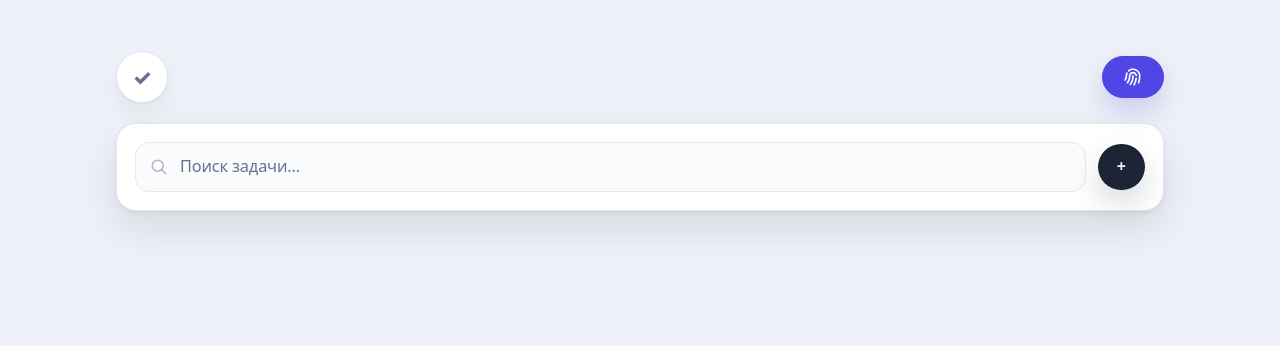
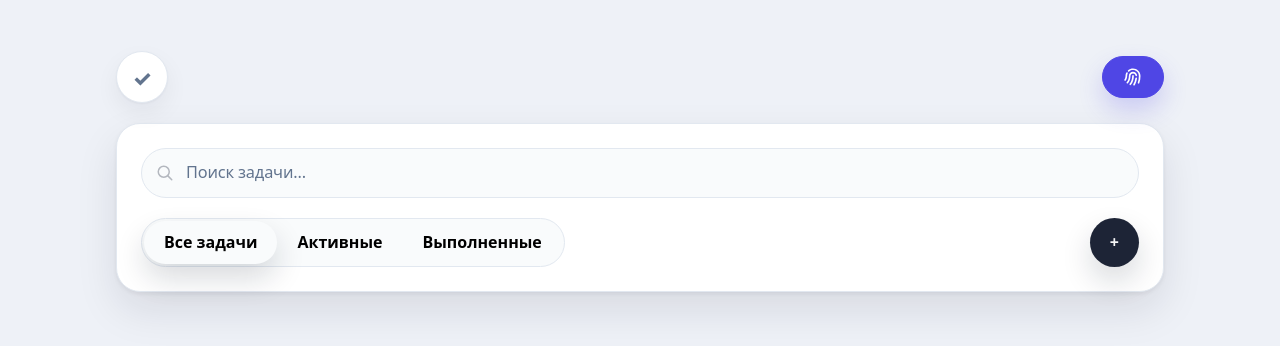
Before and after one commit to MustafaProger/taskflow, a React (Vite) app: page / in a window 1280 px wide. Shown: the top 346 px of the page. Built offline with nearby package versions, Linux system fonts and the light colour scheme.

Commit message:
feat: добавлено состояние задач (TaskState) без логики

```diff
--- a/new-knowledge/React.md
+++ b/new-knowledge/React.md
@@ -7,6 +7,7 @@
 
 1. [Как устроены `props` и где тут `children`?](#react-q1)
 2. [Какие бывают категории компонентов в React-проекте?](#react-q2)
+3. [Что такое `useLayoutEffect` и чем он отличается от `useEffect`?](#react-q3)
 
 ## Ответы
 
@@ -161,3 +162,52 @@ React примерно превращает это в такой объект:
 Коротко:
 для начала достаточно уверенно различать три роли:
 `ui`, `layout`, `feature`.
+
+---
+
+<a id="react-q3"></a>
+### 3. Что такое `useLayoutEffect` и чем он отличается от `useEffect`?
+
+`useLayoutEffect` - это React-хук, который срабатывает после того, как React уже обновил DOM, но до того, как браузер показал результат пользователю.
+
+Его используют в тех случаях, когда нужно:
+
+- измерить элемент
+- узнать его ширину, высоту или позицию
+- сразу подвинуть другой элемент без визуального скачка
+
+Пример из проекта:
+в `TaskState` активная кнопка сначала появляется в DOM, потом через `useLayoutEffect` можно узнать ее `offsetLeft` и `offsetWidth`, а потом поставить индикатор точно под эту кнопку.
+
+### Как работает `useLayoutEffect`
+
+Порядок такой:
+
+1. React делает рендер
+2. DOM обновляется
+3. срабатывает `useLayoutEffect`
+4. если внутри поменялся `state`, React сразу делает еще один рендер
+5. только потом браузер показывает итоговый результат
+
+Из-за этого пользователь не видит промежуточное неправильное положение элемента.
+
+### Чем отличается от `useEffect`
+
+`useEffect` тоже срабатывает после рендера, но позже:
+он запускается уже после того, как браузер показал интерфейс.
+
+Из-за этого разница такая:
+
+- `useLayoutEffect` подходит для измерения DOM и точной визуальной настройки
+- `useEffect` подходит для запросов, подписок, таймеров и другой побочной логики
+
+Если измерять DOM через `useEffect`, интерфейс иногда может сначала показаться в одном виде, а потом резко перестроиться.
+Это выглядит как мигание или скачок.
+
+### Главное различие
+
+- `useLayoutEffect` нужен, когда важно успеть измерить или поправить интерфейс до показа в браузере
+- `useEffect` нужен, когда код можно выполнить уже после показа интерфейса
+
+Коротко:
+если работа связана с размерами, позицией и DOM-измерениями, чаще нужен `useLayoutEffect`.
--- a/src/App.tsx
+++ b/src/App.tsx
@@ -1,12 +1,14 @@
+import TaskState from "./components/features/TaskState/TaskState";
 import TaskToolbar from "./components/features/TaskToolbar";
-import Header from "./components/layout/Header";
+import Header from "./components/layout/Header/Header";
 
 function App() {
 	return (
-		<main className='mx-auto w-full max-w-[1120px] px-[clamp(18px,4vw,36px)] pb-[72px] pt-[clamp(24px,4vw,56px)]'>
+		<main className='mx-auto w-full max-w-[1120px] min-w-[320px] px-[clamp(18px,4vw,36px)] pb-[72px] pt-[clamp(24px,4vw,56px)]'>
 			<Header />
-			<section className='rounded-[20px] border border-slate-200 bg-white p-[18px] shadow-[0_2px_4px_rgba(15,23,42,0.06),0_18px_42px_rgba(15,23,42,0.10)]'>
+			<section className='rounded-[24px] border border-slate-200 bg-white p-[24px] shadow-[0_2px_4px_rgba(15,23,42,0.06),0_18px_42px_rgba(15,23,42,0.10)]'>
 				<TaskToolbar />
+				<TaskState />
 			</section>
 		</main>
 	);
--- a/src/components/features/TaskState.tsx
+++ /dev/null
@@ -1,5 +0,0 @@
-const TaskState = () => {
-	return <div>TaskState</div>;
-};
-
-export default TaskState;
--- /dev/null
+++ b/src/components/features/TaskState/TaskState.tsx
@@ -0,0 +1,70 @@
+import { useLayoutEffect, useRef, useState } from "react";
+
+type TaskStateKey = "allTasks" | "active" | "done";
+
+type TaskStateType = {
+	key: TaskStateKey;
+	label: string;
+};
+
+const states: TaskStateType[] = [
+	{ key: "allTasks", label: "Все задачи" },
+	{ key: "active", label: "Активные" },
+	{ key: "done", label: "Выполненные" },
+];
+
+const TaskState = () => {
+	const [activeState, setActiveState] = useState<TaskStateKey>("allTasks");
+	const activeBtnRef = useRef<HTMLButtonElement | null>(null);
+
+	const [indicatorStyle, setIndicatorStyle] = useState<{
+		transform: string;
+		width?: number;
+	}>({
+		transform: "translateX(-2px)",
+	});
+
+	function syncActiveBtnRef(el: HTMLButtonElement | null, key: TaskStateKey) {
+		if (el && key === activeState) {
+			activeBtnRef.current = el;
+		}
+	}
+
+	useLayoutEffect(() => {
+		const activeButton = activeBtnRef.current;
+
+		if (!activeButton) {
+			return;
+		}
+
+		setIndicatorStyle({
+			transform: `translateX(${activeButton.offsetLeft - 2}px)`,
+			width: activeButton.offsetWidth,
+		});
+	}, [activeState]);
+
+	return (
+		<section className='mt-5 flex justify-between'>
+			<div className='relative inline-flex gap-0 rounded-full border p-0.5 border-slate-200 bg-slate-50/80'>
+				{states.map(({ key, label }) => {
+					return (
+						<button
+							key={key}
+							onClick={() => setActiveState(key)}
+							ref={(el) => syncActiveBtnRef(el, key)}
+							className='ui-btn'>
+							{label}
+						</button>
+					);
+				})}
+
+				<span
+					className={`absolute z-1 ui-btn ui-btn--dark bg-transparent h-[calc(100%-4px)] w-32`}
+					style={indicatorStyle}></span>
+			</div>
+			<button className='ui-btn ui-btn--dark'>+</button>
+		</section>
+	);
+};
+
+export default TaskState;
--- a/src/components/features/TaskToolbar.tsx
+++ b/src/components/features/TaskToolbar.tsx
@@ -3,7 +3,7 @@ import magnifier from "../../assets/icons/magnifier.svg";
 const TaskToolbar = () => {
 	return (
 		<section className='flex w-full min-w-0 flex-wrap items-center gap-3'>
-			<div className='group flex min-w-0 flex-1 items-center gap-3 rounded-[14px] border border-slate-200 bg-slate-50/80 px-3.5 py-3 transition-all duration-150 focus-within:border-indigo-300 focus-within:bg-white focus-within:shadow-[inset_0_0_0_1px_rgba(99,102,241,0.35)]'>
+			<div className='group flex min-w-0 flex-1 items-center gap-3 rounded-full border border-slate-200 bg-slate-50/80 px-3.5 py-3 transition-all duration-150 focus-within:border-indigo-300 focus-within:bg-white focus-within:shadow-[inset_0_0_0_1px_rgba(99,102,241,0.35)]'>
 				<img
 					className='size-[18px] shrink-0 opacity-60'
 					src={magnifier}
@@ -16,9 +16,6 @@ const TaskToolbar = () => {
 					className='w-full min-w-0 bg-transparent p-0 text-[1.02rem] tracking-[-0.01em] placeholder:text-slate-500 focus:outline-none'
 				/>
 			</div>
-			<button className='ui-btn ui-btn--dark min-h-[46px] px-[18px] text-[1rem]'>
-				+
-			</button>
 		</section>
 	);
 };
--- a/src/components/layout/Header.tsx
+++ /dev/null
@@ -1,24 +0,0 @@
-import fingerprint from "../../assets/icons/fingerprint-fill.svg";
-
-const Header = () => {
-	return (
-		<header className='mb-5 flex flex-wrap items-center justify-between gap-3.5'>
-			<div className='logo-group flex min-w-0 items-center gap-3.5'>
-				<span className='logo-badge grid size-[52px] place-items-center rounded-full border border-slate-200 bg-white text-[1.35rem] leading-none font-extrabold text-slate-500 shadow-[0_1px_2px_rgba(15,23,42,0.04),0_10px_24px_rgba(15,23,42,0.06)] transition-all duration-250 hover:text-primary'>
-					✓
-				</span>
-				<h1 className='typing-effect text-4xl m-0 leading-[0.95] font-extrabold tracking-[-0.05em]'>
-					Таскер от Мустафы
-				</h1>
-			</div>
-			<button className='ui-btn ui-btn--primary inline-flex items-center gap-2.5'>
-				<img
-					src={fingerprint}
-					alt='отпечаток пальца'
-				/>
-			</button>
-		</header>
-	);
-};
-
-export default Header;
--- /dev/null
+++ b/src/components/layout/Header/Header.css
@@ -0,0 +1,36 @@
+.typing-effect {
+	max-width: 0;
+	overflow: hidden;
+	white-space: nowrap;
+	opacity: 0;
+	border-right: 2px solid transparent;
+	transition:
+		max-width 380ms ease-out,
+		opacity 260ms ease-out;
+}
+
+.logo-group .logo-badge {
+	transition: color 220ms ease;
+}
+
+.logo-group:hover .typing-effect,
+.logo-group:focus-within .typing-effect {
+	max-width: 20ch;
+	opacity: 1;
+	transition-timing-function: steps(20, end), ease-out;
+	animation: cursor 0.65s step-end infinite;
+}
+
+@keyframes cursor {
+	0% {
+		border-color: var(--color-primary);
+	}
+
+	50% {
+		border-color: transparent;
+	}
+
+	100% {
+		border-color: var(--color-primary);
+	}
+}
--- /dev/null
+++ b/src/components/layout/Header/Header.tsx
@@ -0,0 +1,25 @@
+import fingerprint from "../../../assets/icons/fingerprint-fill.svg";
+import "./Header.css";
+
+const Header = () => {
+	return (
+		<header className='mb-5 flex items-center justify-between'>
+			<div className='logo-group flex min-w-0 items-center gap-3.5'>
+				<span className='logo-badge grid size-[52px] place-items-center rounded-full border border-slate-200 bg-white text-[1.35rem] font-extrabold text-slate-500 shadow-[0_1px_2px_rgba(15,23,42,0.04),0_10px_24px_rgba(15,23,42,0.06)] transition-all duration-250 hover:text-primary'>
+					✓
+				</span>
+				<h1 className='typing-effect text-[20px] sm:text-4xl m-0 leading-[0.95] font-extrabold tracking-[-0.05em]'>
+					Таскер от Мустафы
+				</h1>
+			</div>
+			<button className='ui-btn ui-btn--primary flex gap-1'>
+				<img
+					src={fingerprint}
+					alt='отпечаток пальца'
+				/>
+			</button>
+		</header>
+	);
+};
+
+export default Header;
--- a/src/index.css
+++ b/src/index.css
@@ -40,25 +40,15 @@
 
 @layer components {
 	.ui-btn {
+		padding: 10px 20px;
 		border-radius: 999px;
 		font-weight: 700;
-		transition:
-			transform 160ms ease,
-			box-shadow 160ms ease,
-			filter 160ms ease,
-			background-color 160ms ease,
-			border-color 160ms ease;
-	}
-
-	.ui-btn:hover {
-		transform: translateY(-1.5px);
-		filter: brightness(1.06);
+		transition: all ease-in-out 0.3s;
 	}
 
 	.ui-btn:active {
-		transform: translateY(0.5px);
+		transform: scale(0.9);
 	}
-
 	.ui-btn:focus-visible {
 		box-shadow: 0 0 0 4px rgba(79, 70, 229, 0.18);
 	}
@@ -70,12 +60,7 @@
 		box-shadow: 0 12px 24px rgba(79, 70, 229, 0.22);
 	}
 
-	.ui-btn--primary:active {
-		box-shadow: 0 8px 18px rgba(79, 70, 229, 0.2);
-	}
-
 	.ui-btn--dark {
-		border: 1px solid rgba(15, 23, 42, 0.1);
 		background: rgba(15, 23, 42, 0.94);
 		color: rgba(255, 255, 255, 0.96);
 		box-shadow: 0 14px 30px rgba(15, 23, 42, 0.16);
@@ -85,40 +70,4 @@
 		box-shadow: 0 8px 18px rgba(15, 23, 42, 0.15);
 	}
 
-	.typing-effect {
-		max-width: 0;
-		overflow: hidden;
-		white-space: nowrap;
-		opacity: 0;
-		border-right: 2px solid transparent;
-		transition:
-			max-width 380ms ease-out,
-			opacity 260ms ease-out;
-	}
-
-	.logo-group .logo-badge {
-		transition: color 220ms ease;
-	}
-
-	.logo-group:hover .typing-effect,
-	.logo-group:focus-within .typing-effect {
-		max-width: 20ch;
-		opacity: 1;
-		transition-timing-function: steps(20, end), ease-out;
-		animation: cursor 0.65s step-end infinite;
-	}
-
-	@keyframes cursor {
-		0% {
-			border-color: var(--color-primary);
-		}
-
-		50% {
-			border-color: transparent;
-		}
-
-		100% {
-			border-color: var(--color-primary);
-		}
-	}
 }
```
Also changed, not shown: src/components/features/TaskState/TaskState.css (added), 1 other file (tests, documents, lock files or other folders).
